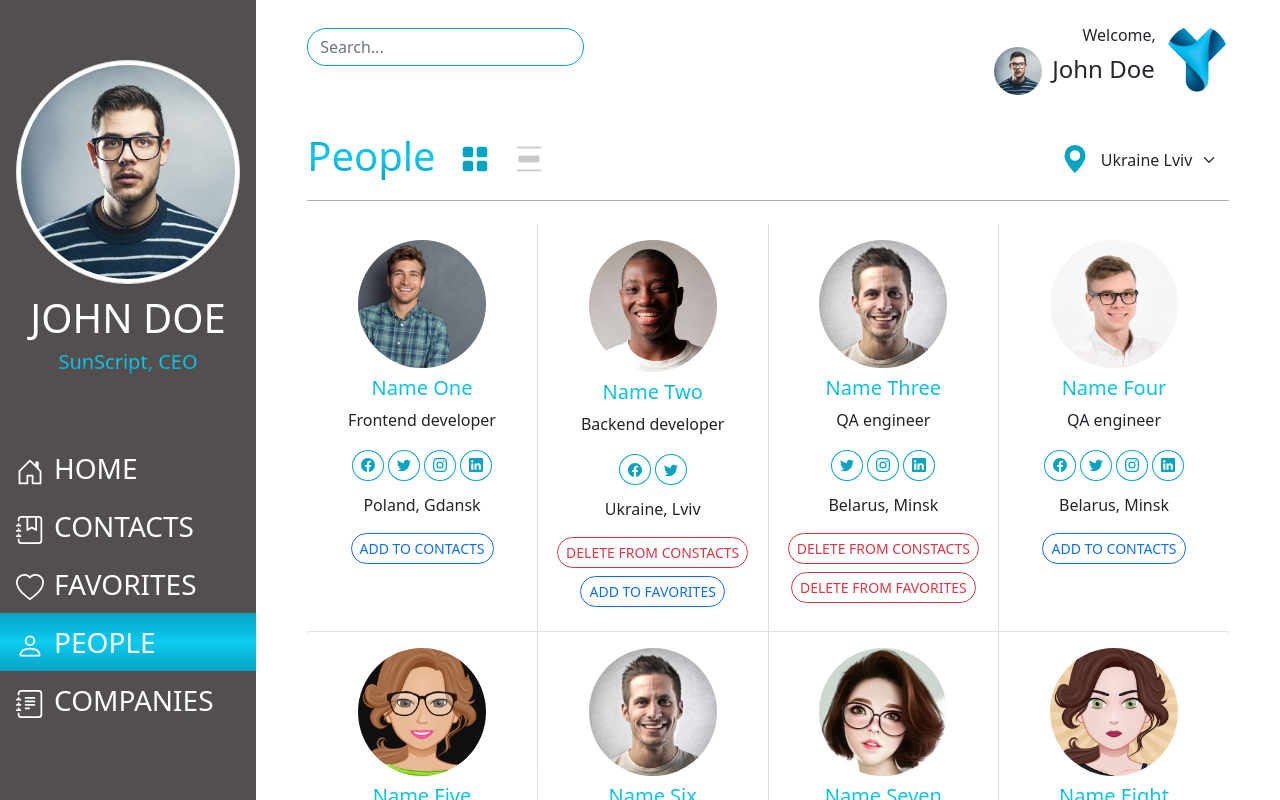
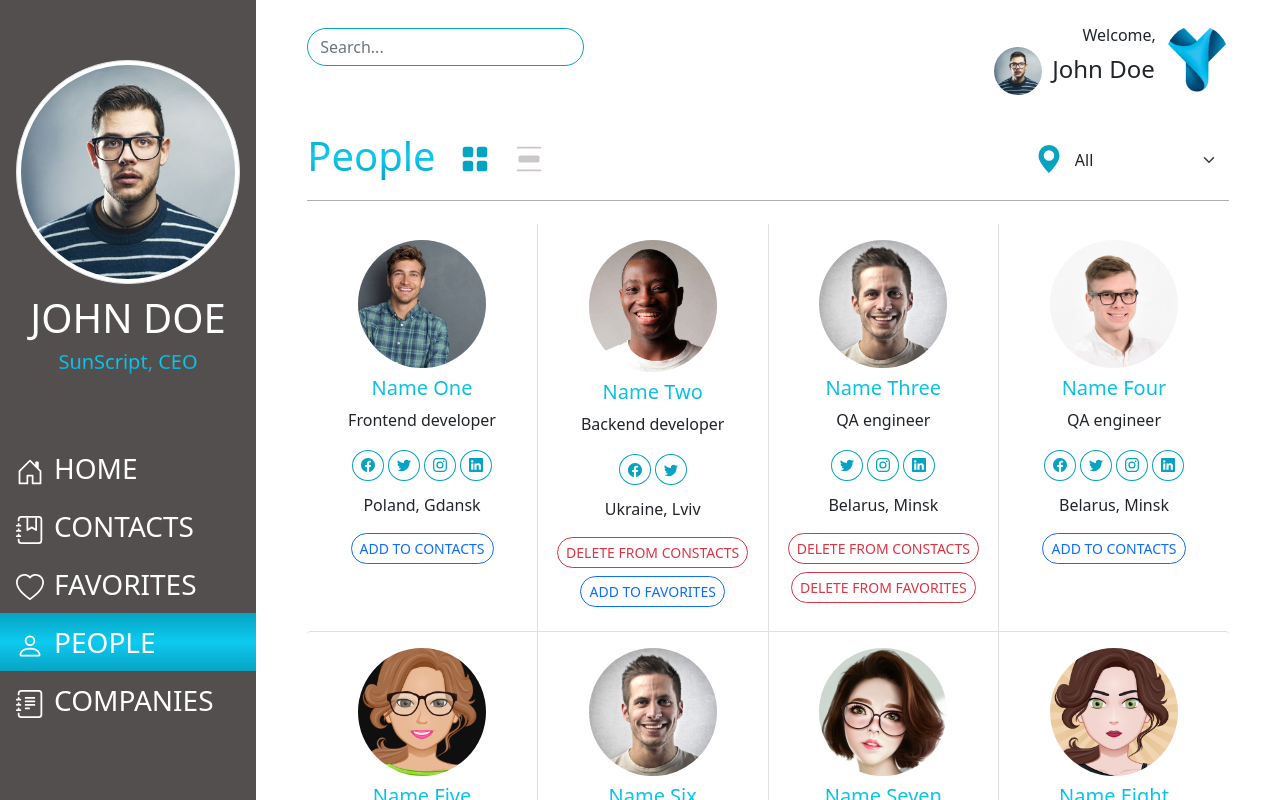
Before and after one commit to chaksaray/contact-app, a React (Create React App) app: page /people in a window 1280 px wide. Shown: the top 800 px of the page. Built offline with nearby package versions, Linux system fonts and the light colour scheme.

Commit message:
filter people by city

```diff
--- a/src/components/header/City.js
+++ b/src/components/header/City.js
@@ -1,10 +1,26 @@
+import { Fragment, useState, useEffect, useCallback } from 'react';
+import { useSelector, useDispatch } from 'react-redux';
+import { peopleActions } from '../../store/people-slice';
+
 import { Form } from 'react-bootstrap';
 import { BsFillGeoAltFill } from 'react-icons/bs';
 
 import styles from './City.module.css';
-import { Fragment } from 'react';
 
 const CityFilter = () => {
+	const dispatch = useDispatch();
+	const [city, setCity] = useState('all');
+
+	const cities = useSelector((state) => state.people.cities);
+
+	const selectCityHandler = useCallback((event) => {
+		setCity(event.target.value);
+	}, []);
+
+	useEffect(() => {
+		dispatch(peopleActions.filterPeopleByCity(city));
+	}, [dispatch, city]);
+
 	return (
 		<Fragment>
 			<div className="d-flex justify-content-between">
@@ -12,13 +28,15 @@ const CityFilter = () => {
 					<BsFillGeoAltFill />
 				</h3>
 				<Form.Select
-					aria-label="Default select example"
 					className={styles.select}
+					onChange={selectCityHandler}
 				>
-					<option>Ukraine Lviv</option>
-					<option value="1">One</option>
-					<option value="2">Two</option>
-					<option value="3">Three</option>
+					<option value="all">All</option>
+					{cities.map((item) => (
+						<option key={item} value={item}>
+							{item}
+						</option>
+					))}
 				</Form.Select>
 			</div>
 		</Fragment>
--- a/src/components/header/City.module.css
+++ b/src/components/header/City.module.css
@@ -1,3 +1,3 @@
 .select {
-    border: none !important;
+	border: none !important;
 }
--- a/src/components/people/PeopleListView.js
+++ b/src/components/people/PeopleListView.js
@@ -5,7 +5,6 @@ import LoadingSpinner from '../UI/LoadingSpinner';
 
 const PeopleListView = () => {
 	const peopleItems = useSelector((state) => state.people.items);
-
 	const status = useSelector((state) => state.ui.peopleStatus);
 	if (status) {
 		if (status === 'pending') {
--- a/src/index.css
+++ b/src/index.css
@@ -47,3 +47,9 @@ div.card-group > *:last-child {
 .content > div.card-group:first-child > div.card {
 	border-top: none;
 }
+
+a:focus,
+button:focus,
+input:focus {
+	outline: none;
+}
--- a/src/lib/helper.js
+++ b/src/lib/helper.js
@@ -22,3 +22,15 @@ export const transformSocialLink = (socialNetworks) => {
 	}
 	return transformedSocialLink;
 };
+
+export const extractUniqueValueArray = (items) => {
+	const newArr = [];
+
+	for (const value of items) {
+		if (newArr.indexOf(value) === -1) {
+			newArr.push(value);
+		}
+	}
+
+	return newArr;
+};
--- a/src/pages/People.js
+++ b/src/pages/People.js
@@ -4,6 +4,7 @@ import { DOMAIN } from '../lib/constant';
 import { useDispatch, useSelector } from 'react-redux';
 import { peopleActions } from '../store/people-slice';
 import { uiActions } from '../store/ui-slice';
+import { extractUniqueValueArray } from '../lib/helper';
 
 import HeaderFilter from '../components/people/HeaderFilter';
 import PeopleGridView from '../components/people/PeopleGridView';
@@ -20,8 +21,12 @@ const People = () => {
 			.get(`${DOMAIN}/people.json`)
 			.then((response) => {
 				const people = response.data.people;
+				dispatch(peopleActions.listPeople(people));
 
-				dispatch(peopleActions.listPeople(people));
+				let cities = people.map((item) => item.city);
+				cities = extractUniqueValueArray(cities);
+
+				dispatch(peopleActions.listCity(cities));
 				dispatch(uiActions.setPeopleStatus('success'));
 			})
 			.catch(() => {
--- a/src/store/people-slice.js
+++ b/src/store/people-slice.js
@@ -6,15 +6,20 @@ const peopleSlice = createSlice({
 		originPeople: [],
 		items: [],
 		isGridView: true,
+		cities: [],
 	},
 	reducers: {
+		listCity(state, action) {
+			state.cities = action.payload;
+		},
 		listPeople(state, action) {
 			state.items = action.payload;
 			state.originPeople = action.payload;
 		},
 		filterPeopleByCity(state, action) {
-			state.items = state.items.filter(
-				(item) => item.id === action.payload,
+			state.items = state.originPeople.filter(
+				(item) =>
+					item.city === action.payload || action.payload === 'all',
 			);
 		},
 		searchPeople(state, action) {
```
Also changed, not shown: 1 other file (tests, documents, lock files or other folders).
